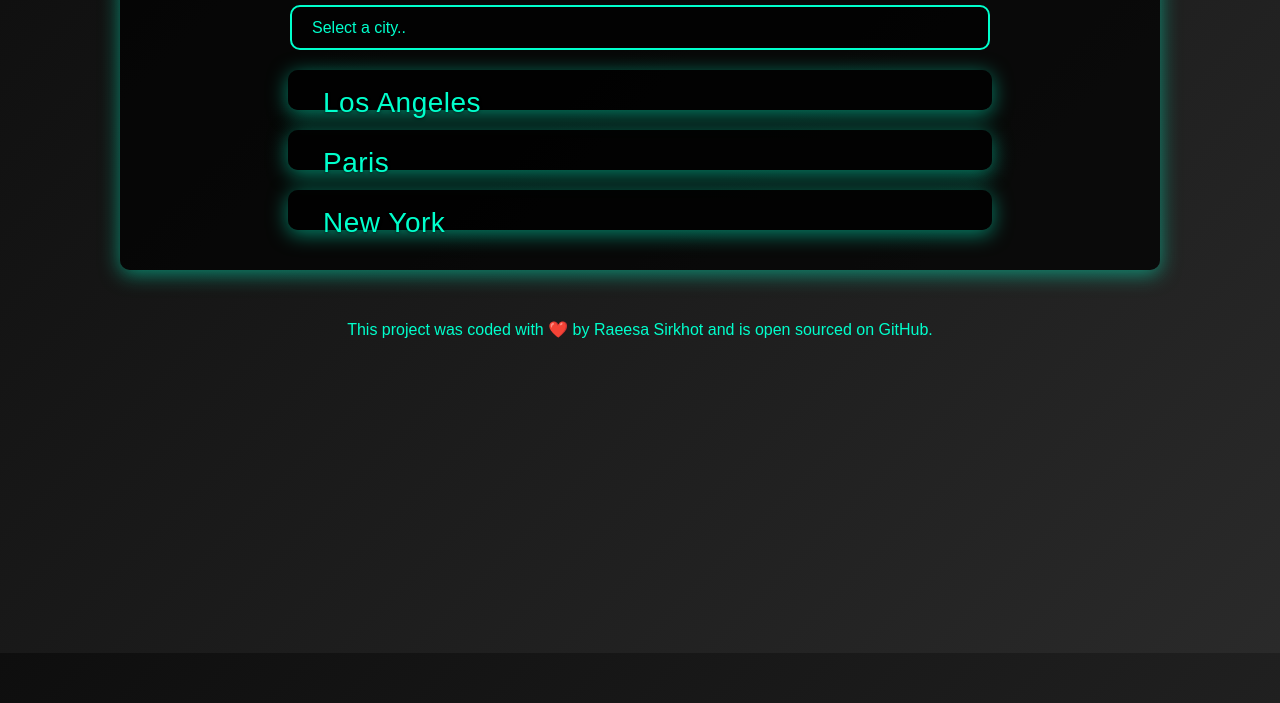
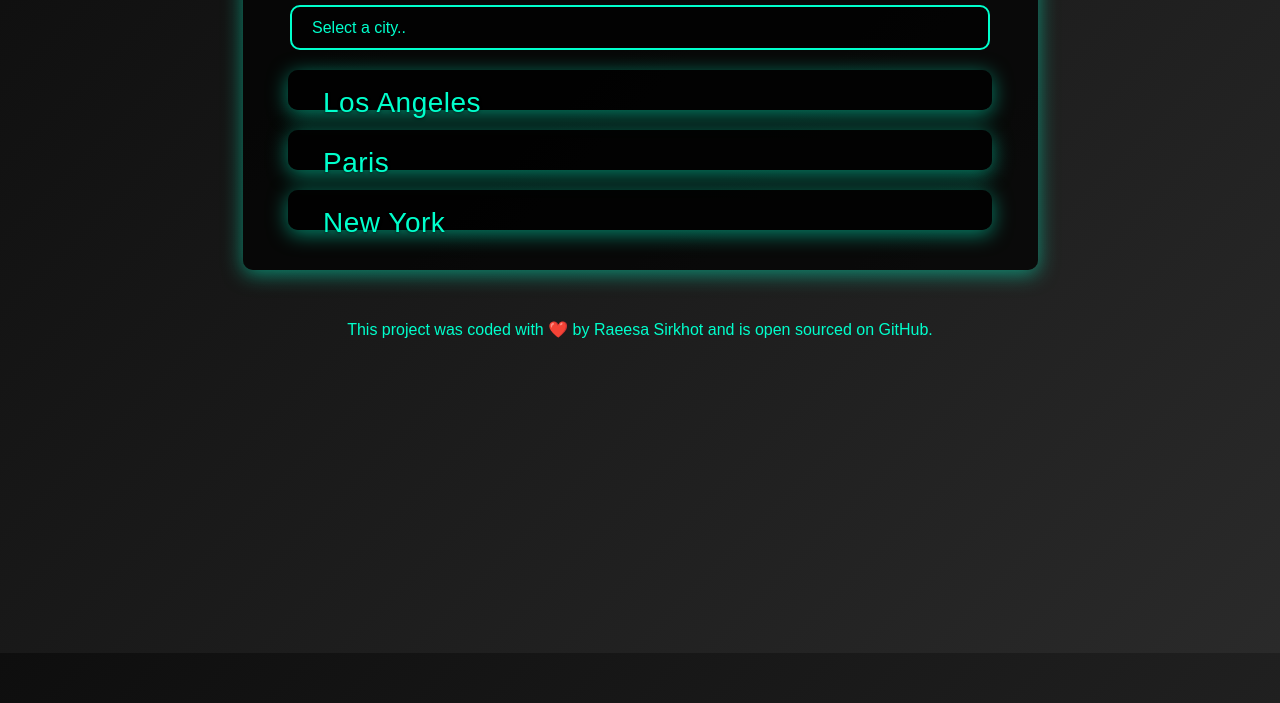
Before and after one commit to RaeesaSirkhot/world-clock, a plain HTML site: page index.html in a window 1280 px wide. Shown: the part 147-850 px from the top of the page. Drawn offline with nearby package versions, Linux system fonts and the light colour scheme; a script that the page names is missing.

Commit message:
Updated css

```diff
--- a/css/style.css
+++ b/css/style.css
@@ -79,7 +79,7 @@ section option:checked {
   flex-direction: column; /* Stack items vertically */
   align-items: center; /* Center items horizontally */
   justify-content: center; /* Center items vertically */
-  max-width: 1000px; /* Maximum width for the container */
+  max-width: 755px; /* Maximum width for the container */
   margin: 0 auto; /* Center the container horizontally */
   padding: 20px; /* Padding around the content */
   background-color: rgba(0, 0, 0, 0.7); /* Dark semi-transparent background */
```
